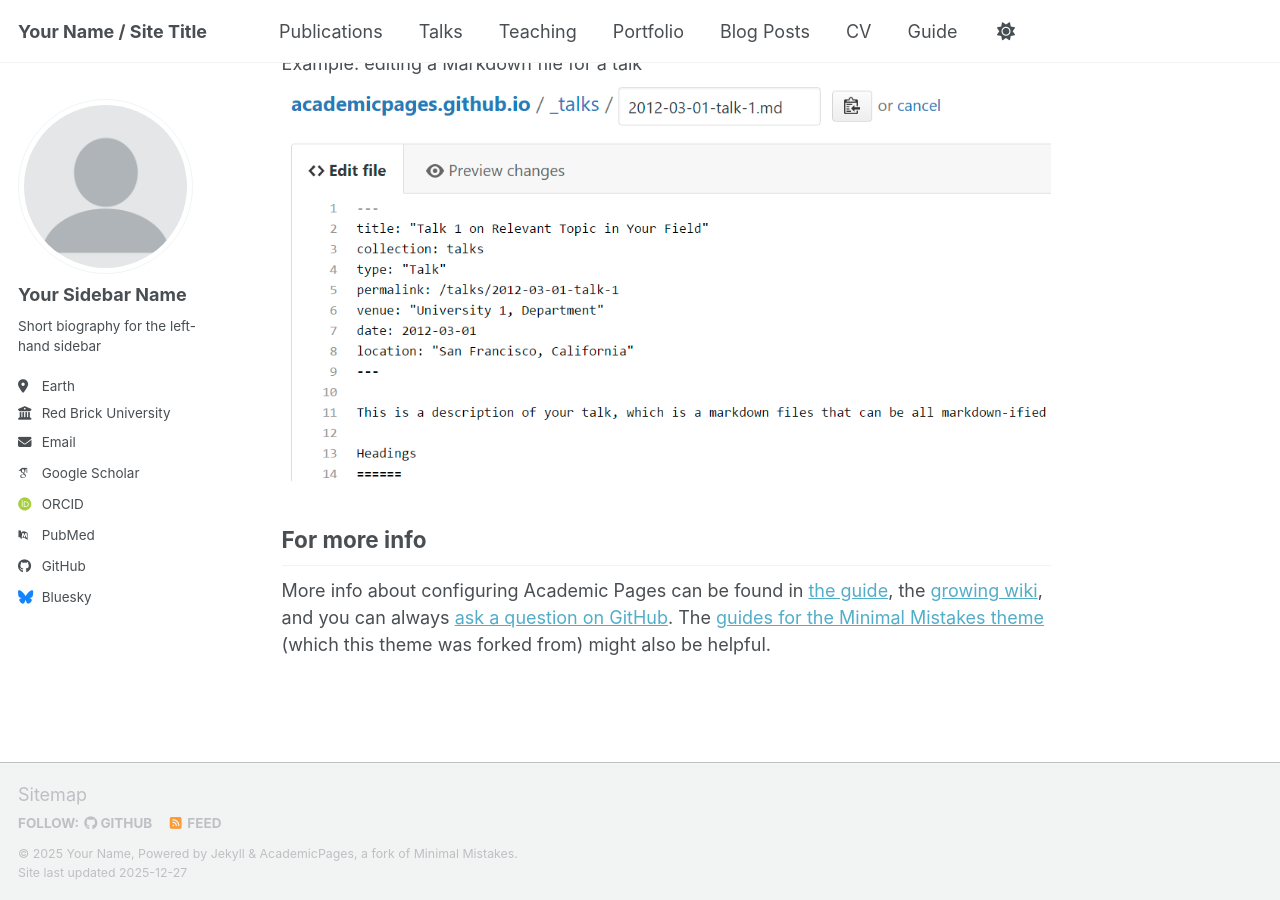
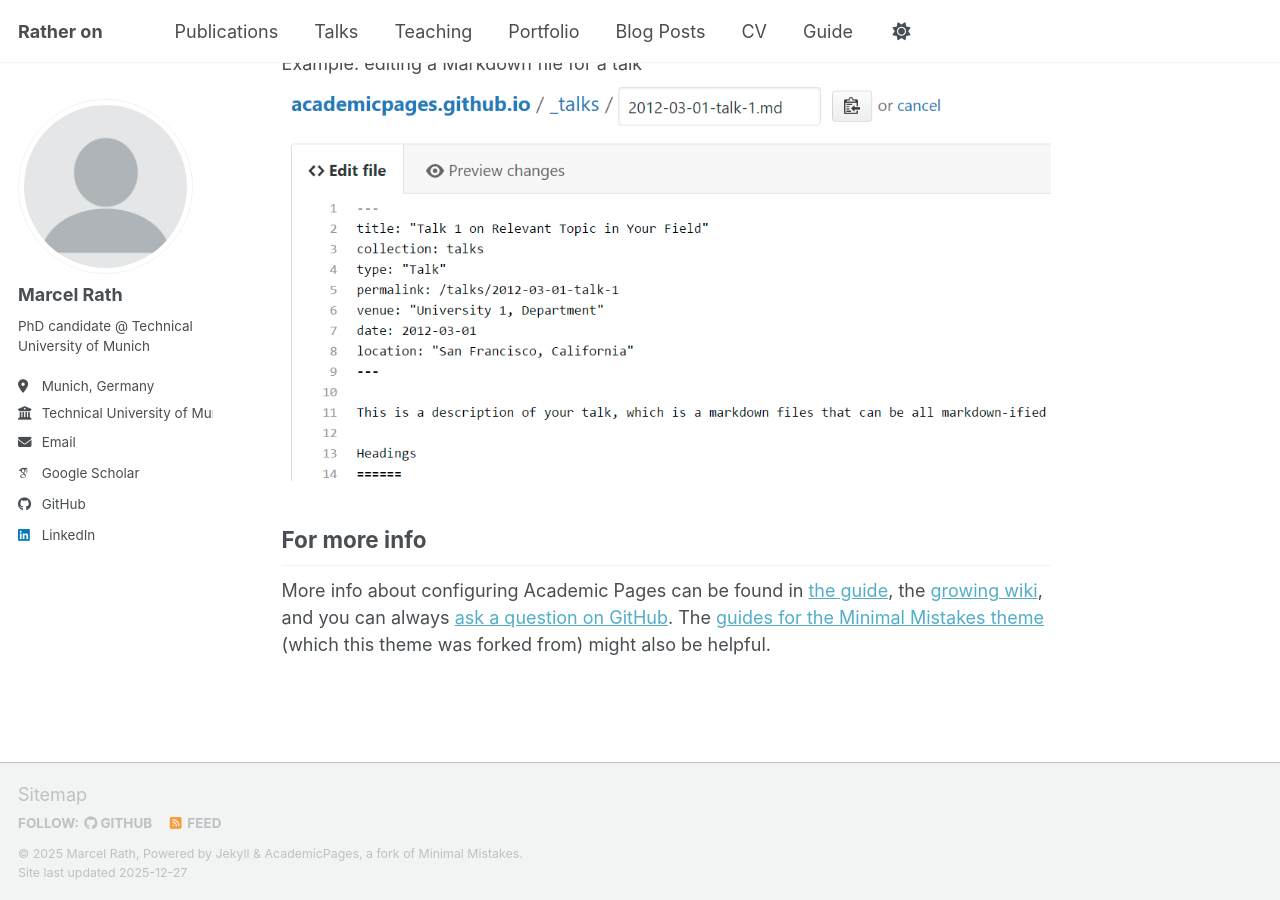
Before and after one commit to ratheron/ratheron.github.io, a Jekyll site: the page built from _pages/about.md, in a window 1280 px wide and 900 px high, scrolled down 2718 px. Built offline with Jekyll 4.4.1, drawn with Linux system fonts in a browser that asks for light colours; some web fonts are replaced; a script bundle is joined from its source files by our own code; library files that are not in the unit come from our copies.

Commit message:
Modify site title and author details
Updated personal information and site details.

```diff
--- a/_config.yml
+++ b/_config.yml
@@ -9,14 +9,14 @@
 # Basic Site Settings
 locale                   : "en-US"
 site_theme               : "default" # the available themes options are "default", "air", "sunrise", "mint", "dirt" and "contrast"
-title                    : "Your Name / Site Title"
+title                    : "Rather on"
 title_separator          : "-"
-name                     : &name "Your Name"
-description              : &description "Your Name's academic portfolio"   # Update this with a general description of your site, this is the default if not overridden by a page
-url                      : https://academicpages.github.io # The base hostname & protocol for your site e.g. "https://[your GitHub username].github.io",
+name                     : &name "Marcel Rath"
+description              : &description "PhD candidate @ Technical University of Munich"   # Update this with a general description of your site, this is the default if not overridden by a page
+url                      : https://ratheron.github.io # The base hostname & protocol for your site e.g. "https://[your GitHub username].github.io",
                                                            # or if you already have some other page hosted on Github then use "https://[your GitHub username].github.io/[Your Repo Name]"
 baseurl                  : "" # the subpath of your site, e.g. "/blog"
-repository               : "academicpages/academicpages.github.io"
+repository               : "ratheron/ratheron.github.io"
 
 # Site Author - The following control what appear as part of the author content on the side bar.
 #               If a field is blank the icon and link will not appear, otherwise it will be shown.
@@ -24,24 +24,24 @@
 author:
   # Biographic information
   avatar           : "profile.png"
-  name             : "Your Sidebar Name"
+  name             : "Marcel Rath"
   pronouns         : # example: "she/her"
-  bio              : "Short biography for the left-hand sidebar"
-  location         : "Earth"
-  employer         : "Red Brick University"
+  bio              : "PhD candidate @ Technical University of Munich"
+  location         : "Munich, Germany"
+  employer         : "Technical University of Munich"
   uri              : # URL
-  email            : "none@example.org"
+  email            : "marcel.rath@tum.de"
 
   # Academic websites
   academia         : # URL
   arxiv            : # URL - Update with the correct link to your profile
-  googlescholar    : "https://scholar.google.com/citations?user=PS_CX0AAAAAJ"
+  googlescholar    : "https://scholar.google.com/citations?user=tYUQfpYAAAAJ"
   inspire-hep      : # URL
   impactstory      : # URL
-  orcid            : "https://orcid.org/yourorcidurl"
+  orcid            :
   semantic         : # URL
   ssrn             : # URL
-  pubmed           : "https://www.ncbi.nlm.nih.gov/pubmed/?term=john+snow"
+  pubmed           :
   researchgate     : # URL
   scopus           : # URL
   zotero           : # URL
@@ -51,13 +51,13 @@
   bitbucket        : # Username - Update with your username on the site
   codepen          : # Username
   dribbble         : # Username
-  github           : "academicpages"
+  github           : "ratheron"
   kaggle           : # Username
   stackoverflow    : # User number or user number and name (i.e., use "1" or "1/jeff-atwood")
 
   # Social media
   artstation       : # Username
-  bluesky          : "bsky.app" # Replace this with you Bluesky username
+  bluesky          : # Replace this with you Bluesky username
   facebook         : # Username
   flickr           : # Username
   foursquare       : # Username
@@ -66,7 +66,7 @@
   keybase          : # Username
   instagram        : # Username
   lastfm           : # Username
-  linkedin         : # Username
+  linkedin         : "marcel-rath" # Username
   mastodon         : # URL
   medium           : # URL
   pinterest        : # Username
```
